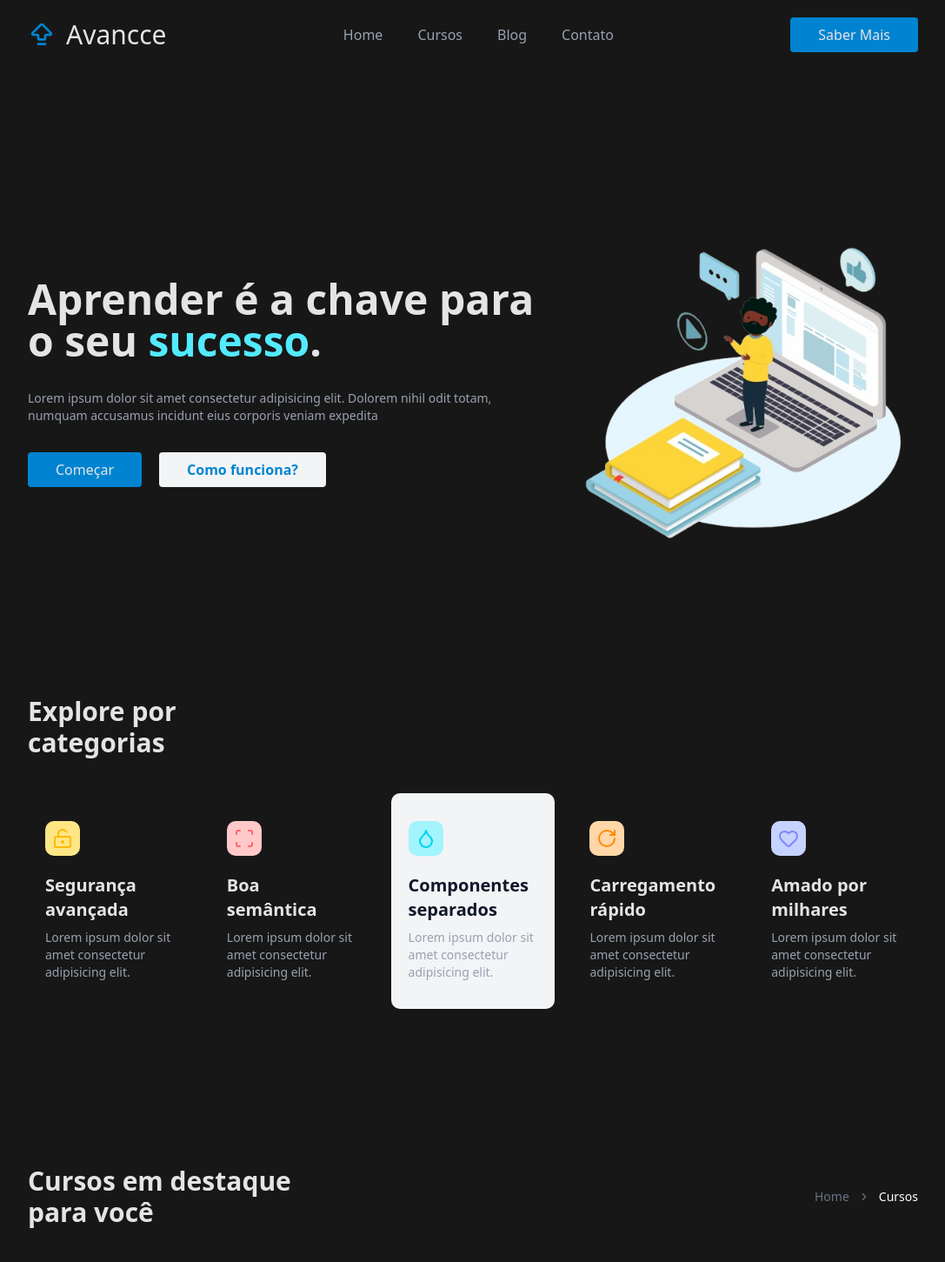
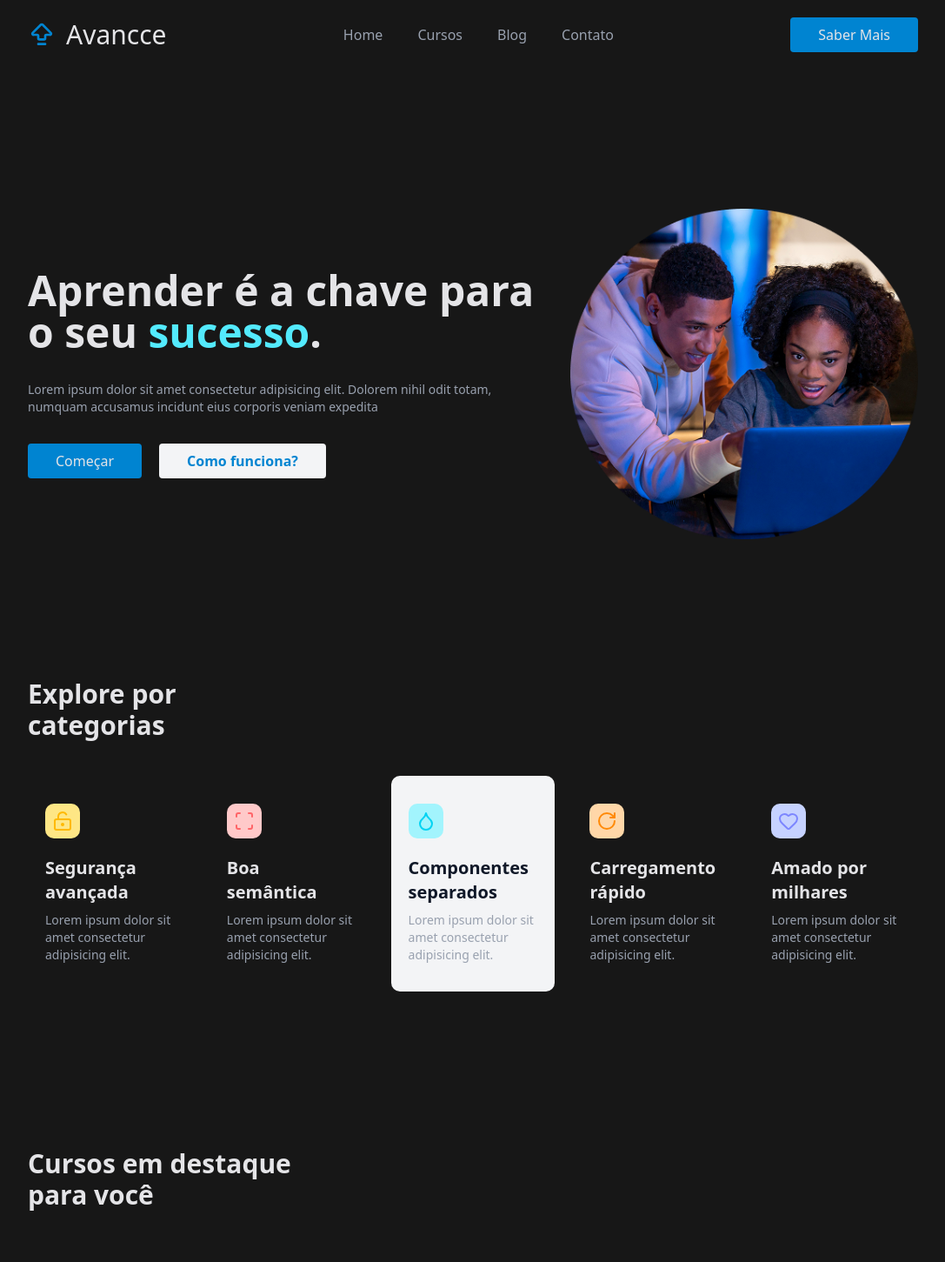
Before and after one commit to galmeidabp/avanccecourse, a Next.js app: page / in a window 1280 px wide. Shown: the top 1451 px of the page at 87% size, without its empty margins (96-1183 px from the left). Built offline with nearby package versions, Linux system fonts and the light colour scheme.

Commit message:
breadcrumb update

```diff
--- a/src/pages/course-listing/index.tsx
+++ b/src/components/courses/Course-list.tsx
@@ -2,13 +2,19 @@ import { coursesArray } from "@/data/courses"
 import { CourseCard } from "@/components/courses/CourseCard"
 import { Breadcrumb, BreadcrumbItem, BreadcrumbLink, BreadcrumbList, BreadcrumbSeparator } from "@/components/ui/breadcrumb"
 
-export default function CourseListing() {
+type CourseListProps = {
+  showBreadcrumb?: boolean;
+}
+
+export default function CourseList({showBreadcrumb = false}: CourseListProps) {
   return (
     <div className="mb-25 py-20">
       <div className="max-w-xs h-full m-auto md:max-w-xl  lg:max-w-5xl">
 
         <div className="flex flex-row justify-between items-center mb-15">
           <h1 className="text-3xl font-bold">Cursos em destaque <br /> para você</h1>
+
+          {showBreadcrumb && (
             <Breadcrumb>
               <BreadcrumbList>
                 <BreadcrumbItem>
@@ -16,10 +22,12 @@ export default function CourseListing() {
                 </BreadcrumbItem>
                 <BreadcrumbSeparator />
                 <BreadcrumbItem>
-                <BreadcrumbLink className="text-white" href="/course-listing">Cursos</BreadcrumbLink>
+                  <BreadcrumbLink className="text-white" href="/courses">Cursos</BreadcrumbLink>
                 </BreadcrumbItem>
               </BreadcrumbList>
             </Breadcrumb>
+          )}
+
         </div>
 
         <div className="grid gap-4 mt-10 md:grid-cols-2 lg:grid-cols-3">
--- a/src/components/courses/CourseCard.tsx
+++ b/src/components/courses/CourseCard.tsx
@@ -11,7 +11,7 @@ type CourseCardProps = {
 
 export function CourseCard({imageSrc, imageAlt, title, slug}: CourseCardProps) {
   return (
-   <Link href={`/course-listing/${slug}`}>
+   <Link href={`/courses/${slug}`}>
       <div className="bg-neutral-800 rounded-xl border-1 border-neutral-700 hover:border-sky-600 hover:shadow-md">
         <Image src={imageSrc} alt={imageAlt} width={370} height={370} />
 
--- a/src/components/home/Hero.tsx
+++ b/src/components/home/Hero.tsx
@@ -17,7 +17,7 @@ export function Hero() {
             <button className="flex gap-3 bg-gray-100 text-sky-600 transition-colors duration-300 font-semibold px-3 py-1.5 rounded lg:px-8 lg:py-2 hover:cursor-pointer hover:bg-gray-300">Como funciona?</button>
           </div>
         </div>
-        <Image src="/hero-image.png" alt="." height={300} width={400} priority className="hidden lg:block" />
+        <Image src="/hero-img.png" alt="." height={300} width={400} priority className="hidden lg:block" />
 
       </div >
 
--- a/src/components/layout/Header.tsx
+++ b/src/components/layout/Header.tsx
@@ -9,7 +9,7 @@ export function Header() {
 
       <ul className="flex gap-3 text-gray-400 md:gap-8 lg:gap-10">
         <li className="hover:cursor-pointer hover:text-sky-600"><Link href="/">Home</Link></li>
-        <li className="hover:cursor-pointer hover:text-sky-600"><Link prefetch={false} href="/course-listing">Cursos</Link></li>
+        <li className="hover:cursor-pointer hover:text-sky-600"><Link prefetch={false} href="/courses">Cursos</Link></li>
         <li className="hover:cursor-pointer hover:text-sky-600"><Link prefetch={false} href="/blog">Blog</Link></li>
         <li className="hover:cursor-pointer hover:text-sky-600"><Link href="/contact">Contato</Link></li>
       </ul>
--- a/src/pages/course-listing/[slug].tsx
+++ b/src/pages/courses/[slug].tsx
@@ -46,7 +46,7 @@ export default function CourseDetails({ slug }: CourseDetailsProps) {
               </BreadcrumbItem>
               <BreadcrumbSeparator />
               <BreadcrumbItem>
-                <BreadcrumbLink className="text-white" href="/course-listing">Cursos</BreadcrumbLink>
+                <BreadcrumbLink className="text-white" href="/courses">Cursos</BreadcrumbLink>
               </BreadcrumbItem>
               <BreadcrumbSeparator />
               <BreadcrumbItem>
--- /dev/null
+++ b/src/pages/courses/index.tsx
@@ -0,0 +1,7 @@
+import CourseList from "@/components/courses/Course-list";
+
+export default function Courses() {
+  return (
+    <CourseList showBreadcrumb />
+  )
+}
--- a/src/pages/index.tsx
+++ b/src/pages/index.tsx
@@ -1,13 +1,13 @@
 import { CallToAction } from "@/components/home/CallToAction";
 import { Hero } from "@/components/home/Hero";
-import CourseListing from "./course-listing";
+import CourseList from "@/components/courses/Course-list";
 
 export default function Home() {
   return (
     <div className="mb-35">
       <Hero />
 
-      <CourseListing />
+      <CourseList />
 
       <CallToAction />
     </div>
```
Also changed, not shown: public/hero-image.png (deleted), public/hero-img.png (added). Lines whose indentation alone changed are shown as unchanged.
